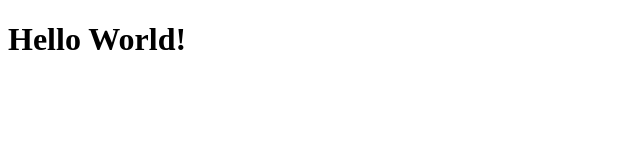
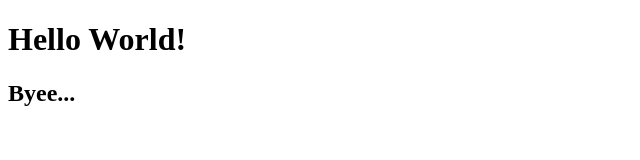
Before and after one commit to AbhiRam235/Abhi_Ram_235, a plain HTML site: page index.html in a window 1280 px wide. Shown: the full height of the page, 0-640 px from the left. Drawn offline with Linux system fonts and the light colour scheme.

Commit message:
Added h2 tag

```diff
--- a/index.html
+++ b/index.html
@@ -6,5 +6,6 @@
     </head>
     <body>
         <h1>Hello World!</h1>
+        <h2>Byee...</h2>
     </body>
 </html>
```
